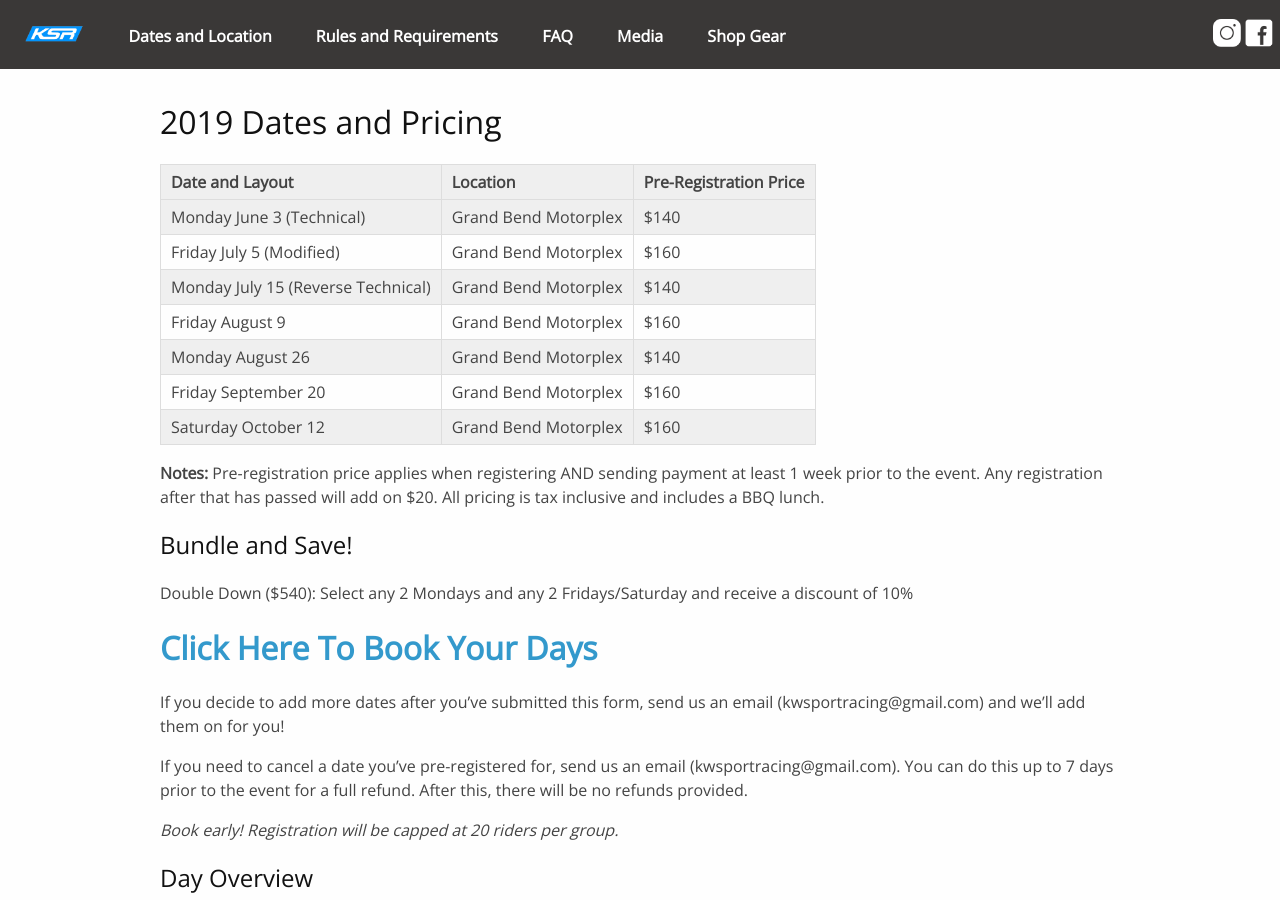
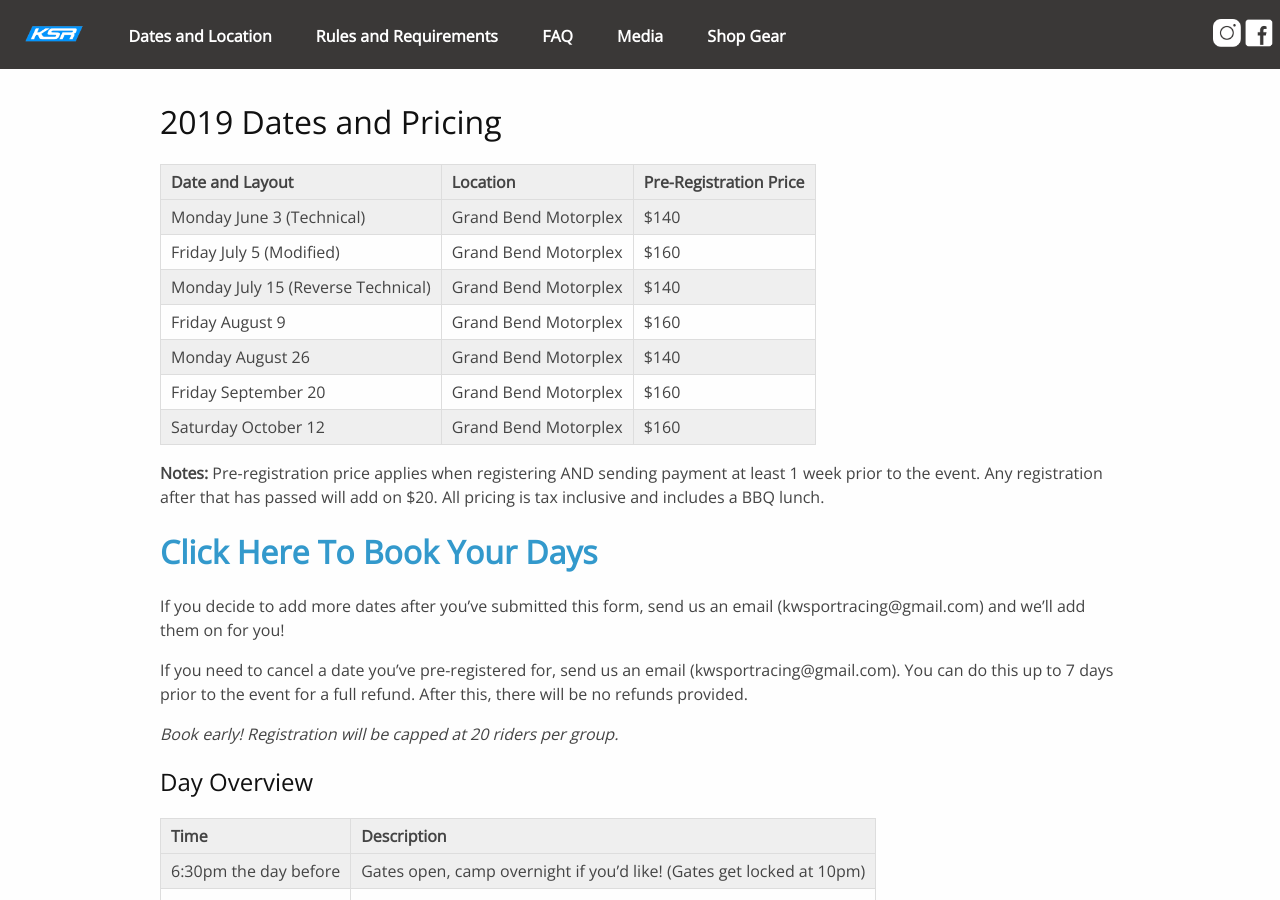
Before and after one commit to kwsportracing/site, a Jekyll site: the page built from docs/dates.md, in a window 1280 px wide and 900 px high. Built offline with Jekyll 4.4.1, drawn with Linux system fonts in a browser that asks for light colours; nearby versions of some CDN libraries.

Commit message:
Update dates.md
Removed double down deal as no longer possible

```diff
--- a/docs/dates.md
+++ b/docs/dates.md
@@ -17,10 +17,6 @@ permalink: /dates/
 | Saturday October 12                | Grand Bend Motorplex | $160                   |
 
 **Notes:** Pre-registration price applies when registering AND sending payment at least 1 week prior to the event. Any registration after that has passed will add on $20. All pricing is tax inclusive and includes a BBQ lunch.
-
-### Bundle and Save!
-
-Double Down ($540): Select any 2 Mondays and any 2 Fridays/Saturday and receive a discount of 10%
 
 ## **[Click Here To Book Your Days](https://docs.google.com/forms/d/e/1FAIpQLSd23Gy_U_8hk7e0RjW__snm84XqX3Xdc7nYPkqLPlkG4NyTuQ/viewform?usp=sf_link)**
 
```
